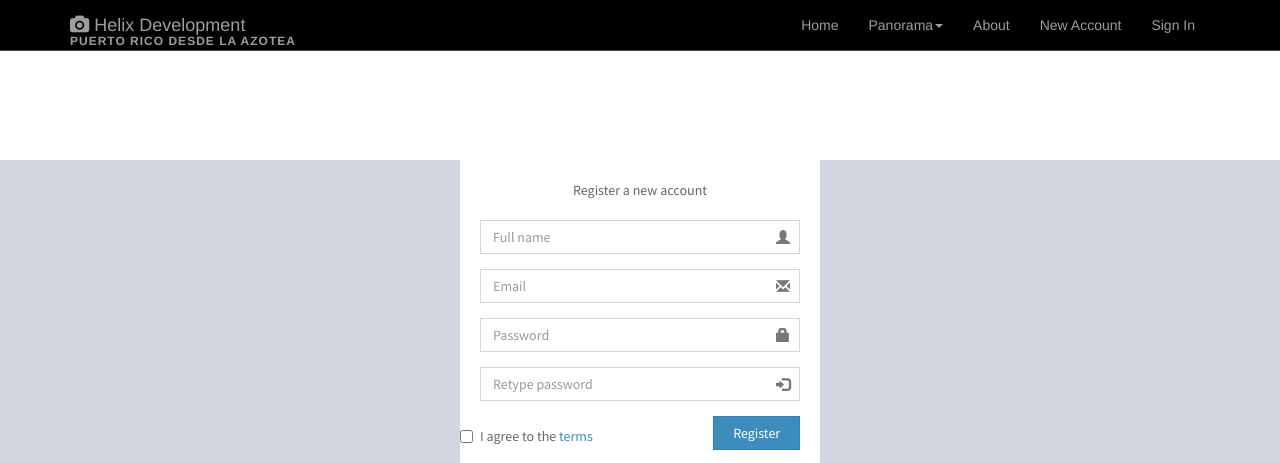
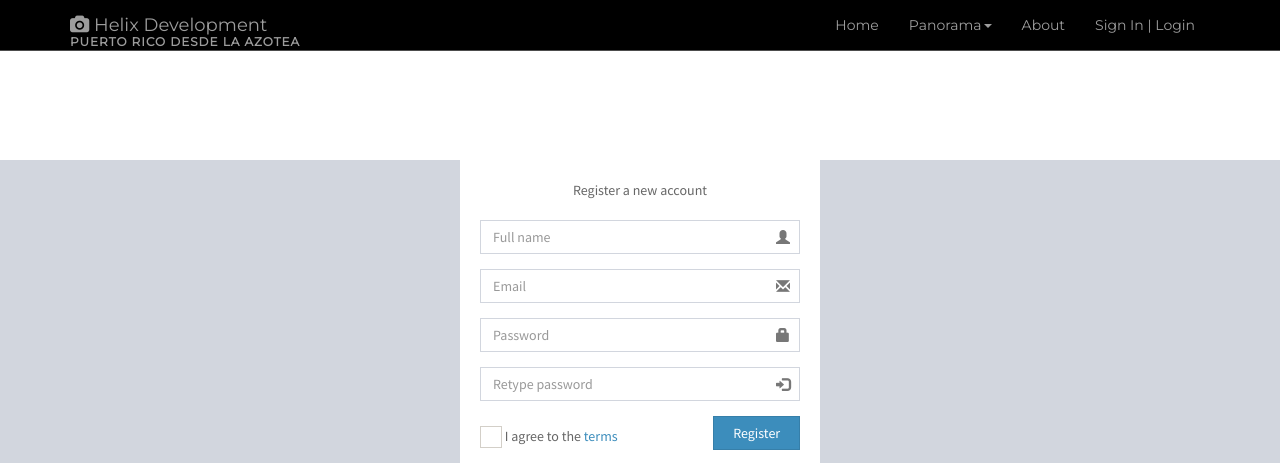
Before and after one commit to kjsm23/PRDLA-2, a plain HTML site: page register.html in a window 1280 px wide. Shown: the top 463 px of the page. Drawn offline with Linux system fonts and the light colour scheme.

Commit message:
Update register.html

```diff
--- a/register.html
+++ b/register.html
@@ -23,6 +23,9 @@
 
     <!-- Theme CSS -->
     <link rel="stylesheet" href="adminLTE/css/AdminLTE.css">
+    <link rel="stylesheet" href="adminLTE/iCheck/square/blue.css">
+    <link href="https://fonts.googleapis.com/css?family=Montserrat" rel="stylesheet" type="text/css">
+    <link href="https://fonts.googleapis.com/css?family=Lato" rel="stylesheet" type="text/css">
 
     <!-- HTML5 Shim and Respond.js IE8 support of HTML5 elements and media queries -->
     <!-- WARNING: Respond.js doesn't work if you view the page via file:// -->
@@ -51,7 +54,7 @@
                 </i>
                 <span class="light">
                                     Helix Development
-                            </span>
+                </span>
                 <h6>
                     Puerto Rico Desde La Azotea
                 </h6>
@@ -74,11 +77,9 @@
                     <a href="#">About</a>
                 </li>
                 <li>
-                    <a href="register.html">New Account</a>
+                    <a href="login.html">Sign In | Login</a>
                 </li>
-                <li>
-                    <a href="login.html">Sign In</a>
-                </li>
+
             </ul>
         </div>
         <!-- /.navbar-collapse -->
@@ -166,6 +167,18 @@
 
 <!-- Bootstrap Core JavaScript -->
 <script src="js/bootstrap.min.js"></script>
+
+<!-- iCheck -->
+<script src="adminLTE/iCheck/icheck.min.js"></script>
+<script>
+    $(function () {
+        $('input').iCheck({
+            checkboxClass: 'icheckbox_square-blue',
+            radioClass: 'iradio_square-blue',
+            increaseArea: '20%' // optional
+        });
+    });
+</script>
 </body>
 
 </html>
```
